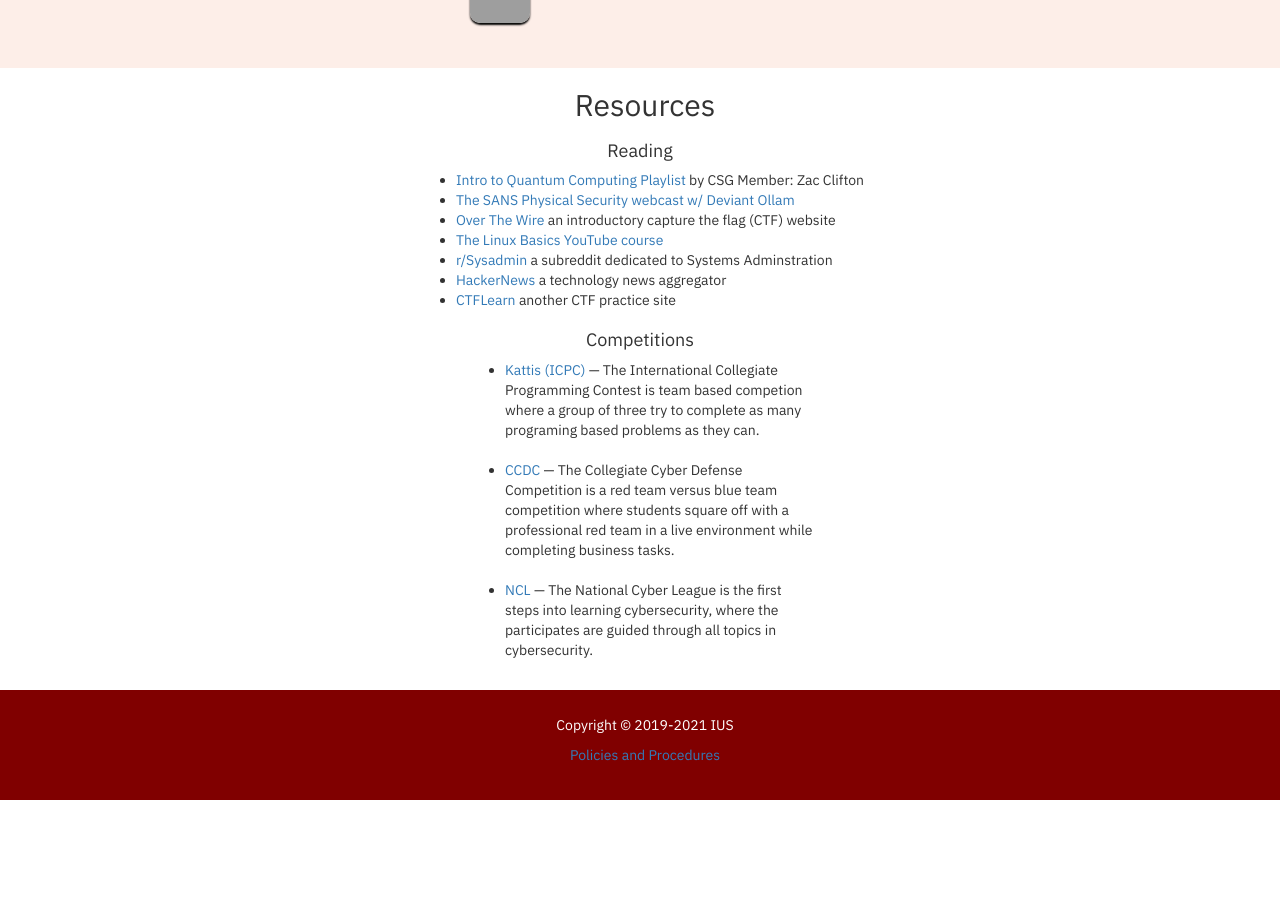
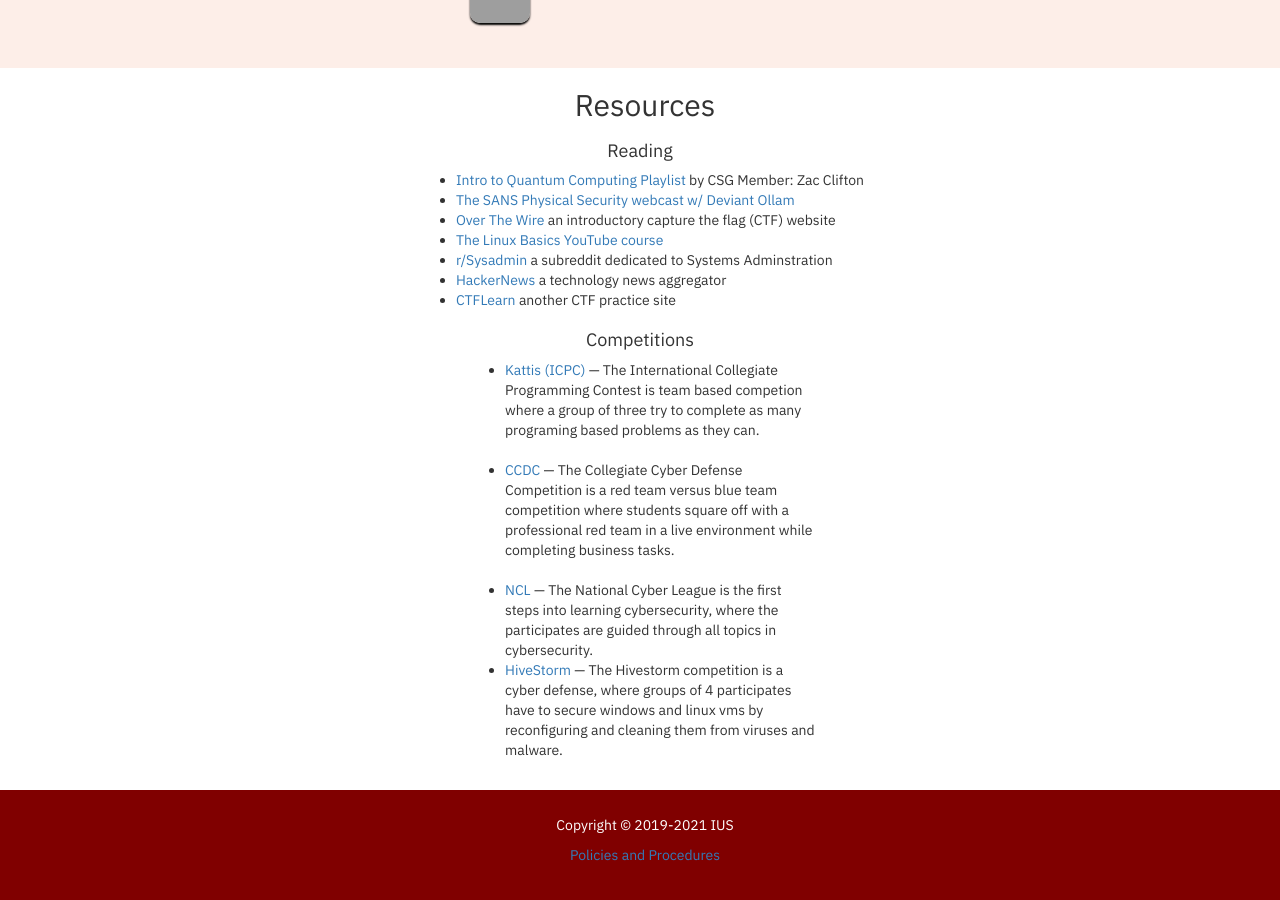
Before and after one commit to ius-csg/csghomepage, a Jekyll site: the page built from index.html, in a window 1280 px wide and 900 px high, scrolled down 2911 px. Built offline with Jekyll 4.4.1, drawn with Linux system fonts in a browser that asks for light colours; before the commit the page ends 3711 px from its top, so only the background shows below that; grey boxes are pictures that could not be loaded.

Commit message:
add hivestorm to competitions section

```diff
--- a/_includes/resources.html
+++ b/_includes/resources.html
@@ -38,6 +38,9 @@
             <li>
                 <a href="https://www.nationalcyberleague.org/">NCL</a> &mdash; The National Cyber League is the first steps into learning cybersecurity, where the participates are guided through all topics in cybersecurity.
             </li>
+            <li>
+                <a href="https://www.hivestorm.org/">HiveStorm</a> &mdash; The Hivestorm competition is a cyber defense, where groups of 4 participates have to secure windows and linux vms by reconfiguring and cleaning them from viruses and malware.
+            </li>
             <br/>
         </ul>
     </div>
```
